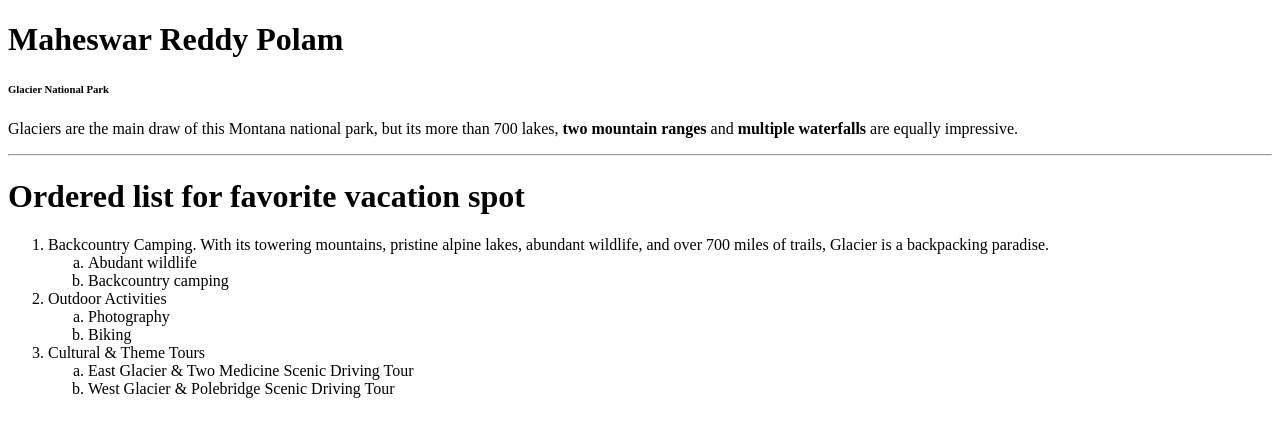
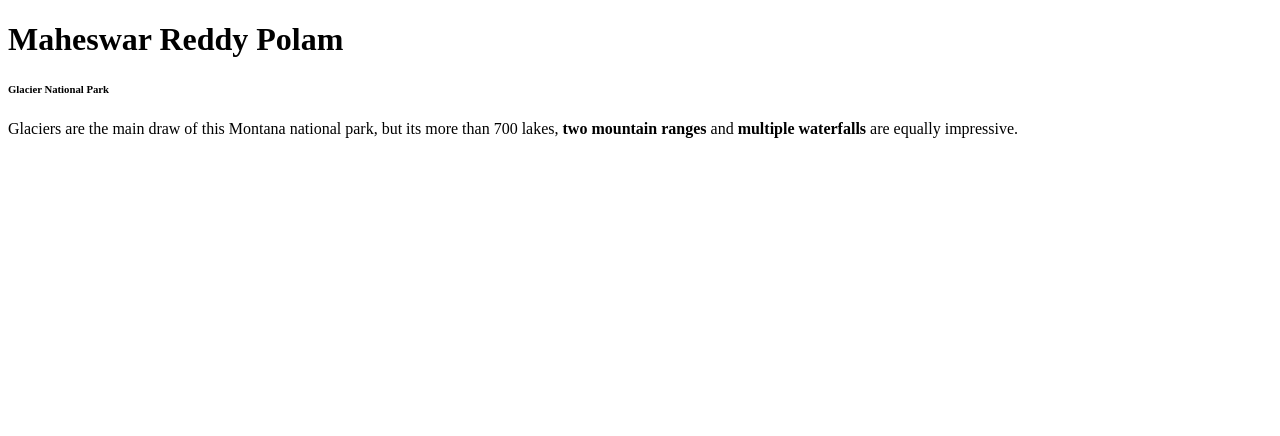
Before and after one commit to 44-563-WebApps-F23/44563-webapps-f23-assignment3-maheswarreddy-polam, a plain HTML site: page index.html in a window 1280 px wide. Drawn offline with Linux system fonts and the light colour scheme.

Commit message:
ordered kist

```diff
--- a/index.html
+++ b/index.html
@@ -9,28 +9,5 @@
         <p>Glaciers are the main draw of this Montana national park, but its more than 700 lakes,
              <b>two mountain ranges</b> and <b>multiple waterfalls</b> are equally impressive.
         </p>
-        <hr>
-        <h1>Ordered list for favorite vacation spot</h1>
-        <ol>
-            <li>Backcountry Camping. With its towering mountains, pristine alpine lakes,
-                 abundant wildlife, and over 700 miles of trails, Glacier is a  backpacking paradise.
-                 <ol type="a">
-                    <li>Abudant wildlife</li>
-                    <li>Backcountry camping</li>
-                 </ol>
-                </li>
-            <li>Outdoor Activities
-            <ol type="a">
-                <li>Photography</li>
-                <li>Biking</li>
-            </ol>
-            </li>
-            <li>Cultural & Theme Tours
-                <ol type="a">
-                    <li>East Glacier & Two Medicine Scenic Driving Tour</li>
-                    <li>West Glacier & Polebridge Scenic Driving Tour</li>
-                </ol>
-            </li>
-        </ol>
     </body>
-</html>
+  </html>
```
